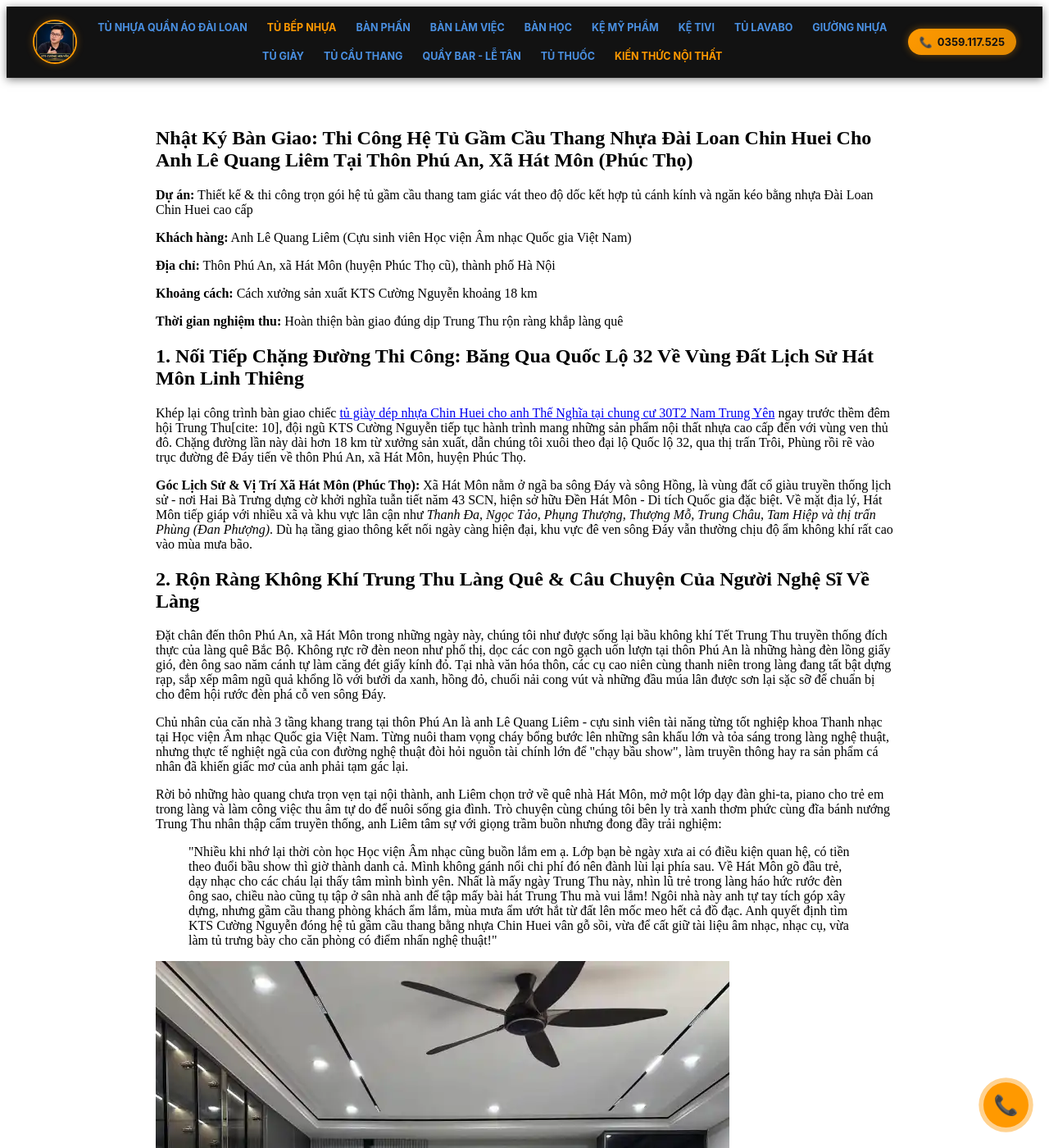
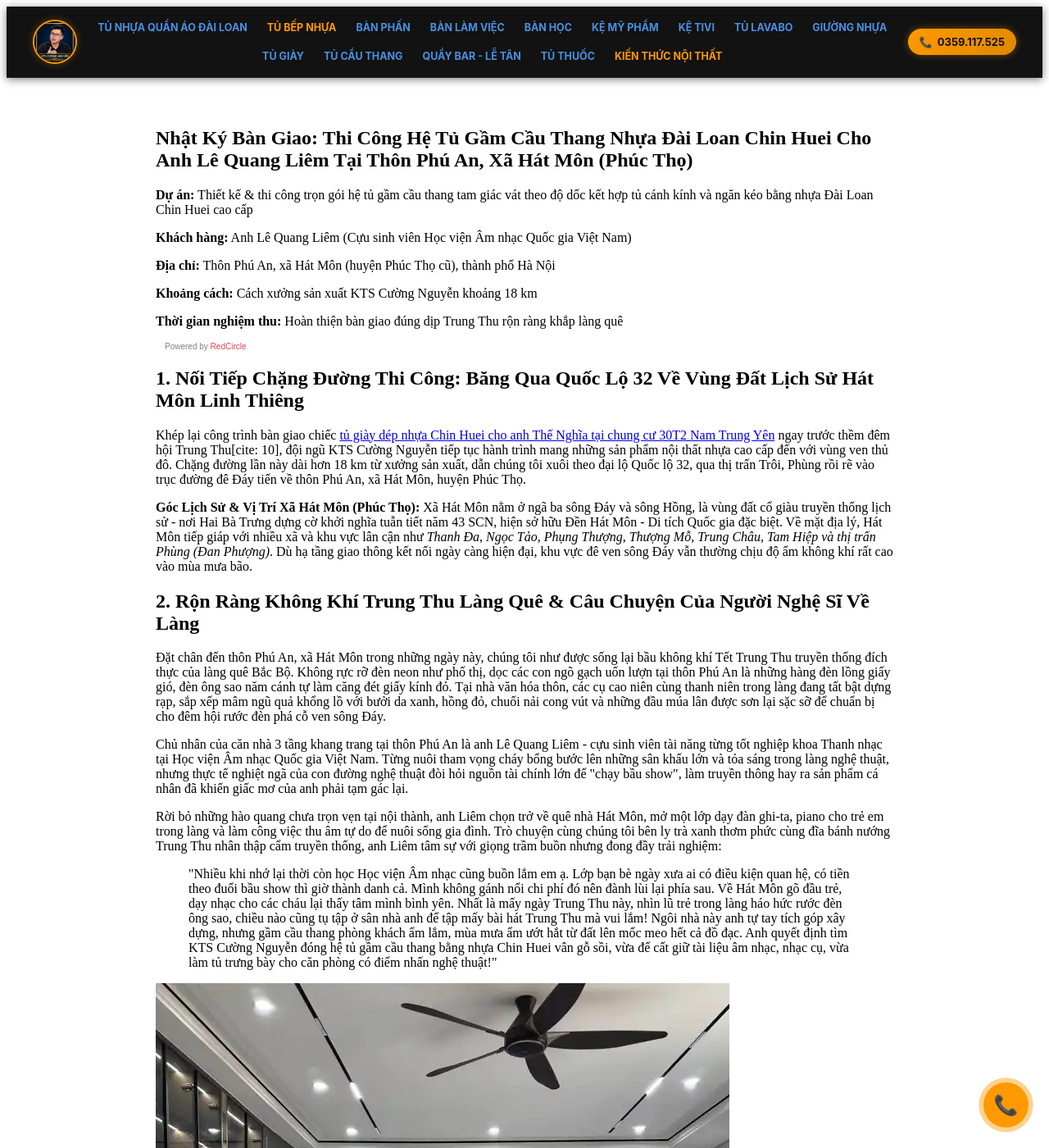
Before and after one commit to noithatchinhuei/ktscuongnguyen.github.io, a Jekyll site: the page built from du-an/anh-le-quang-liem-hat-mon-phuc-tho-tu-cau-thang-nhua-chin-huei.html, in a window 1280 px wide and 1400 px high. Shown: the whole window at 82% size. Built offline with Jekyll 4.4.1, drawn with Linux system fonts in a browser that asks for light colours; a script that is not in the unit is left out.

Commit message:
Update anh-le-quang-liem-hat-mon-phuc-tho-tu-cau-thang-nhua-chin-huei.html

```diff
--- a/du-an/anh-le-quang-liem-hat-mon-phuc-tho-tu-cau-thang-nhua-chin-huei.html
+++ b/du-an/anh-le-quang-liem-hat-mon-phuc-tho-tu-cau-thang-nhua-chin-huei.html
@@ -14,6 +14,24 @@ description: "Nhật ký công trình: Thi công bàn giao hệ tủ gầm cầu
         <p><strong>Khoảng cách:</strong> Cách xưởng sản xuất KTS Cường Nguyễn khoảng 18 km</p>
         <p><strong>Thời gian nghiệm thu:</strong> Hoàn thiện bàn giao đúng dịp Trung Thu rộn ràng khắp làng quê</p>
     </div>
+    <script async defer onload="redcircleIframe();" src="https://api.podcache.net/embedded-player/sh/9e8040ef-9777-487b-bc6e-672c41279bdf/ep/c6b58c40-159b-4a20-8a2e-dcc0ad7f644d"></script>
+    <div class="redcirclePlayer-c6b58c40-159b-4a20-8a2e-dcc0ad7f644d"></div>
+    <style>
+    .redcircle-link:link {
+        color: #ea404d;
+        text-decoration: none;
+    }
+    .redcircle-link:hover {
+        color: #ea404d;
+    }
+    .redcircle-link:active {
+        color: #ea404d;
+    }
+    .redcircle-link:visited {
+        color: #ea404d;
+    }
+</style>
+<p style="margin-top:3px;margin-left:11px;font-family: sans-serif;font-size: 10px; color: gray;">Powered by <a class="redcircle-link" href="https://redcircle.com?utm_source=rc_embedded_player&utm_medium=web&utm_campaign=embedded_v1">RedCircle</a></p>
 
     <h2>1. Nối Tiếp Chặng Đường Thi Công: Băng Qua Quốc Lộ 32 Về Vùng Đất Lịch Sử Hát Môn Linh Thiêng</h2>
     <p>Khép lại công trình bàn giao chiếc <a href="https://ktscuongnguyen.io.vn/du-an/anh-the-nghia-nam-trung-yen-tu-giay-nhua-chin-huei.html" target="_blank">tủ giày dép nhựa Chin Huei cho anh Thế Nghĩa tại chung cư 30T2 Nam Trung Yên</a> ngay trước thềm đêm hội Trung Thu[cite: 10], đội ngũ KTS Cường Nguyễn tiếp tục hành trình mang những sản phẩm nội thất nhựa cao cấp đến với vùng ven thủ đô. Chặng đường lần này dài hơn 18 km từ xưởng sản xuất, dẫn chúng tôi xuôi theo đại lộ Quốc lộ 32, qua thị trấn Trôi, Phùng rồi rẽ vào trục đường đê Đáy tiến về thôn Phú An, xã Hát Môn, huyện Phúc Thọ.</p>
```
